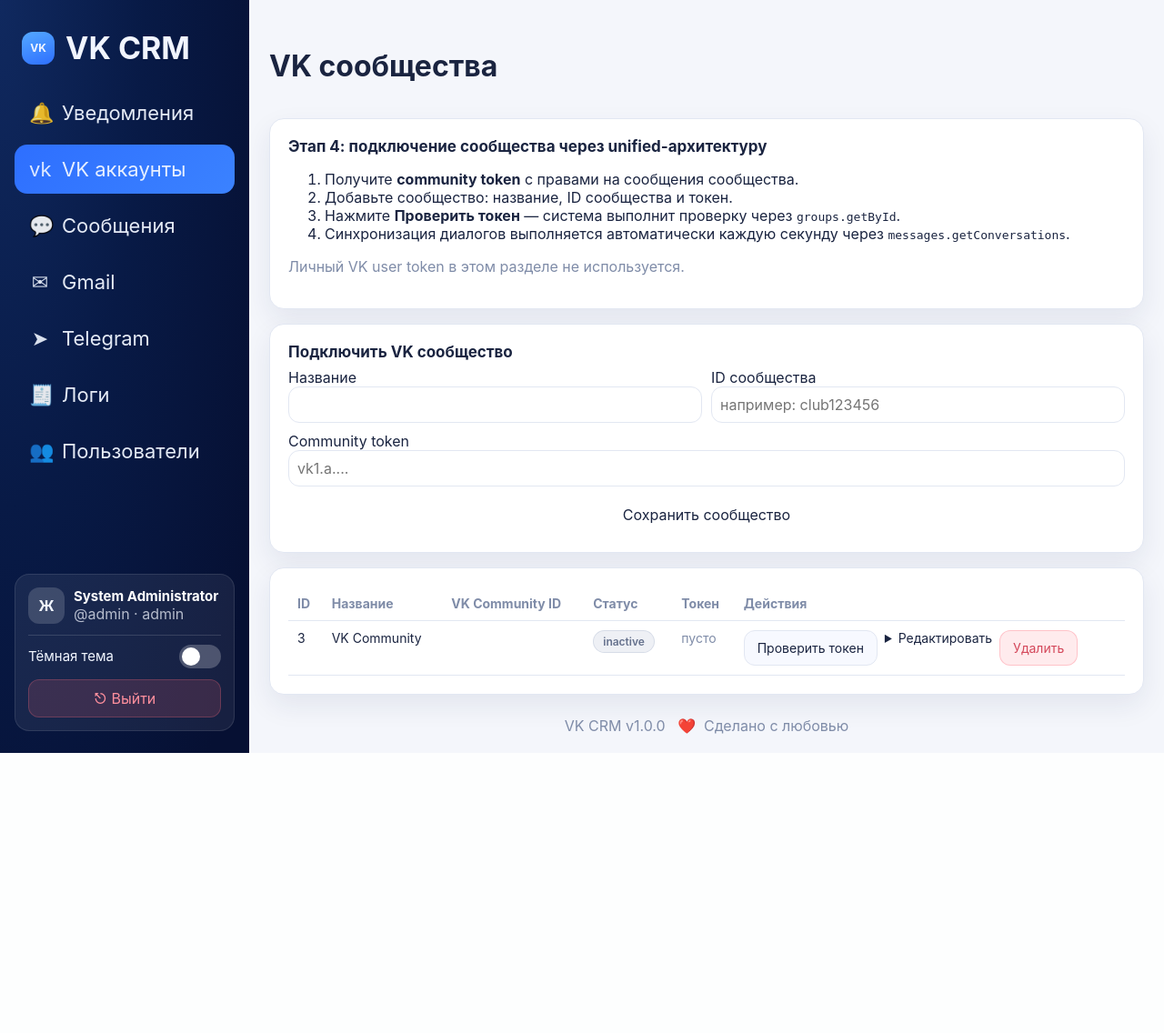
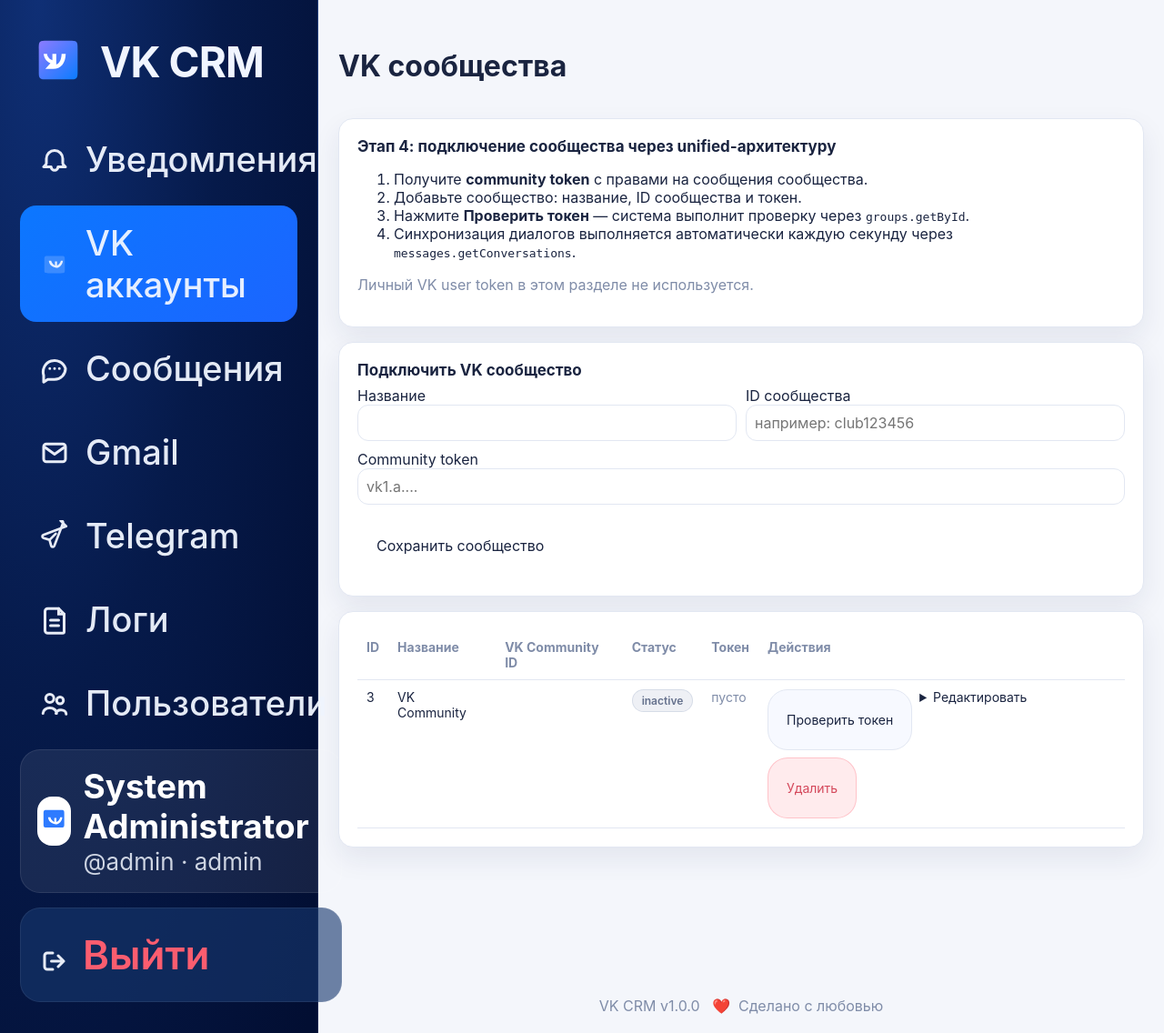
Before and after one commit to vhudoverdiev/Message, a FastAPI app: page /accounts in a window 1280 px wide. Shown: the whole page at 91% size. Before the commit the page ends 828 px from the top, so only its background shows below. Run offline with FastAPI, Linux system fonts and the light colour scheme; the visitor is signed in with stand-in values (Sample User, id 1).

Commit message:
Redesign sidebar to match provided VK CRM mockup

```diff
--- a/app/static/style.css
+++ b/app/static/style.css
@@ -59,14 +59,15 @@
 
 .app-shell {
     display: grid;
-    grid-template-columns: 274px 1fr;
+    grid-template-columns: 350px 1fr;
     min-height: 100vh;
 }
 
 .sidebar {
-    background: var(--sidebar-bg);
+    background: radial-gradient(120% 140% at 12% 0%, #0f2f75 0%, #061a4a 48%, #020e32 100%);
     color: #f1f5ff;
-    padding: 24px 16px;
+    padding: 34px 22px;
+    border-right: 1px solid rgba(255, 255, 255, 0.08);
     display: flex;
     flex-direction: column;
     justify-content: space-between;
@@ -75,135 +76,105 @@
 .brand {
     display: flex;
     align-items: center;
-    gap: 12px;
+    gap: 14px;
     font-weight: 700;
-    font-size: 34px;
-    padding: 8px 8px 24px;
+    font-size: 46px;
+    line-height: 1;
+    letter-spacing: -0.02em;
+    padding: 2px 10px 34px;
 }
 
 .brand-logo {
-    width: 36px;
-    height: 36px;
-    border-radius: 12px;
+    width: 64px;
+    height: 64px;
+    flex: 0 0 auto;
     display: inline-flex;
     align-items: center;
     justify-content: center;
-    background: linear-gradient(160deg, #54a8ff, #2e6fff);
-    font-size: 12px;
-    font-weight: 700;
+}
+
+.brand-logo svg,
+.menu-icon svg,
+.account-avatar svg {
+    width: 100%;
+    height: 100%;
 }
 
 .menu a {
     display: flex;
     align-items: center;
-    gap: 12px;
-    padding: 14px 16px;
-    border-radius: 14px;
-    margin-bottom: 8px;
-    font-size: 22px;
+    gap: 16px;
+    padding: 18px 20px;
+    border-radius: 18px;
+    margin-bottom: 10px;
+    font-size: 38px;
+    font-weight: 500;
     color: rgba(240, 246, 255, 0.95);
     transition: background-color .18s;
 }
 
 .menu a.active,
 .menu a:hover {
-    background: linear-gradient(135deg, #2e6fff, #3b82ff);
+    background: linear-gradient(135deg, #0c77ff, #1b65ff);
 }
 
 .menu-icon {
-    width: 24px;
-    text-align: center;
+    width: 36px;
+    height: 36px;
+    color: #f3f7ff;
     opacity: .95;
+    flex: 0 0 auto;
 }
 
-.sidebar-footer {
-    margin-top: 20px;
-    padding: 14px;
-    background: rgba(255, 255, 255, 0.07);
-    border-color: rgba(255, 255, 255, 0.1);
-    box-shadow: none;
+.sidebar-bottom {
     display: grid;
-    gap: 12px;
+    gap: 16px;
 }
 
 .account-panel {
-    background: transparent;
-    border: 0;
+    background: rgba(255, 255, 255, 0.08);
+    border: 1px solid rgba(255, 255, 255, 0.09);
+    border-radius: 22px;
     box-shadow: none;
     display: flex;
     align-items: center;
-    gap: 10px;
-    padding: 0;
+    gap: 14px;
+    padding: 18px;
 }
 
 .account-avatar {
-    width: 40px;
-    height: 40px;
-    border-radius: 12px;
+    width: 54px;
+    height: 54px;
+    border-radius: 16px;
     display: grid;
     place-items: center;
-    background: rgba(255,255,255,.16);
-    font-weight: 700;
+    background: #fff;
 }
 
-.account-meta strong { display: block; color: #fff; font-size: 15px; }
+.account-meta strong { display: block; color: #fff; font-size: 37px; line-height: 1.2; }
 .small { color: var(--muted); }
-.account-meta .small { color: rgba(242, 247, 255, .72); }
-
-.theme-switch-row {
-    display: flex;
-    align-items: center;
-    justify-content: space-between;
-    color: #f1f6ff;
-    font-size: 15px;
-    padding-top: 10px;
-    border-top: 1px solid rgba(255, 255, 255, 0.14);
-}
-
-.theme-switch-input {
-    position: absolute;
-    opacity: 0;
-    width: 1px;
-    height: 1px;
-}
-
-.theme-switch-slider {
-    position: relative;
-    width: 46px;
-    height: 26px;
-    border-radius: 999px;
-    background: rgba(255, 255, 255, .23);
-}
-
-.theme-switch-slider::after {
-    content: "";
-    position: absolute;
-    width: 20px;
-    height: 20px;
-    border-radius: 50%;
-    top: 3px;
-    left: 3px;
-    background: #fff;
-    transition: transform .2s;
-}
-
-.theme-switch-input:checked + .theme-switch-slider::after { transform: translateX(20px); }
+.account-meta .small { color: rgba(242, 247, 255, .84); font-size: 26px; }
 
 .btn {
-    display: inline-block;
+    display: inline-flex;
+    align-items: center;
+    justify-content: flex-start;
+    gap: 12px;
     border: 1px solid transparent;
-    border-radius: 12px;
-    padding: 10px 14px;
+    border-radius: 22px;
+    padding: 24px 20px;
     font: inherit;
     cursor: pointer;
-    text-align: center;
+    text-align: left;
 }
 
 .logout-btn {
     width: 100%;
-    background: rgba(255, 101, 117, .15);
-    color: #ff8f9d;
-    border-color: rgba(255, 110, 124, .25);
+    background: rgba(23, 55, 111, .62);
+    color: #fb5d6f;
+    border-color: rgba(255, 255, 255, 0.07);
+    font-size: 44px;
+    font-weight: 600;
 }
 
 .main {
--- a/app/templates/base.html
+++ b/app/templates/base.html
@@ -11,35 +11,83 @@
     <aside class="sidebar">
         <div>
             <div class="brand">
-                <span class="brand-logo" aria-hidden="true">VK</span>
+                <span class="brand-logo" aria-hidden="true">
+                    <svg viewBox="0 0 24 24" fill="none" xmlns="http://www.w3.org/2000/svg">
+                        <path d="M4 6.8c0-1.7 0-2.5.52-3.02C5.04 3.26 5.84 3.26 7.42 3.26h9.16c1.58 0 2.38 0 2.9.52.52.52.52 1.32.52 2.9v9.16c0 1.58 0 2.38-.52 2.9-.52.52-1.32.52-2.9.52H7.42c-1.58 0-2.38 0-2.9-.52C4 18.22 4 17.42 4 15.84V6.8z" fill="url(#vkLogoGradient)"/>
+                        <path d="M8.1 14.9h1.8c3.2 0 5.1-2.3 5.2-6.2h-1.7c-.1 2.9-1.3 4.1-2.2 4.4V8.7h-1.6v2.6c-.9-.2-2.1-1.3-2.2-2.6H6c.2 2.2 1.7 3.4 2.8 3.9l-2.1 2.3h1.4z" fill="white"/>
+                        <defs>
+                            <linearGradient id="vkLogoGradient" x1="4" y1="3.26" x2="20" y2="19.26" gradientUnits="userSpaceOnUse">
+                                <stop stop-color="#8C7BFF"/>
+                                <stop offset="1" stop-color="#0A7CFF"/>
+                            </linearGradient>
+                        </defs>
+                    </svg>
+                </span>
                 <span>VK CRM</span>
             </div>
             <nav class="menu">
-                <a href="/dashboard" class="{% if request.url.path in ['/', '/dashboard'] %}active{% endif %}"><span class="menu-icon">🔔</span>Уведомления</a>
-                <a href="/accounts" class="{% if '/accounts' in request.url.path %}active{% endif %}"><span class="menu-icon">vk</span>VK аккаунты</a>
-                <a href="/messages" class="{% if '/messages' in request.url.path %}active{% endif %}"><span class="menu-icon">💬</span>Сообщения</a>
-                <a href="/gmail" class="{% if '/gmail' in request.url.path %}active{% endif %}"><span class="menu-icon">✉</span>Gmail</a>
-                <a href="/telegram" class="{% if '/telegram' in request.url.path %}active{% endif %}"><span class="menu-icon">➤</span>Telegram</a>
-                <a href="/logs" class="{% if '/logs' in request.url.path %}active{% endif %}"><span class="menu-icon">🧾</span>Логи</a>
-                <a href="/users" class="{% if '/users' in request.url.path %}active{% endif %}"><span class="menu-icon">👥</span>Пользователи</a>
+                <a href="/dashboard" class="{% if request.url.path in ['/', '/dashboard'] %}active{% endif %}">
+                    <span class="menu-icon" aria-hidden="true">
+                        <svg viewBox="0 0 24 24" fill="none"><path d="M15 17h5l-1.4-1.4a2 2 0 0 1-.6-1.4V11a6 6 0 1 0-12 0v3.2c0 .5-.2 1-.6 1.4L4 17h5" stroke="currentColor" stroke-width="2" stroke-linecap="round" stroke-linejoin="round"/><path d="M9.5 17a2.5 2.5 0 0 0 5 0" stroke="currentColor" stroke-width="2" stroke-linecap="round"/></svg>
+                    </span>
+                    Уведомления
+                </a>
+                <a href="/accounts" class="{% if '/accounts' in request.url.path %}active{% endif %}">
+                    <span class="menu-icon" aria-hidden="true">
+                        <svg viewBox="0 0 24 24" fill="none"><path d="M4.5 8.5c0-1.3 0-2 .41-2.4.4-.41 1.1-.41 2.4-.41h9.38c1.3 0 2 0 2.4.41.41.4.41 1.1.41 2.4v7c0 1.3 0 2-.41 2.4-.4.41-1.1.41-2.4.41H7.31c-1.3 0-2 0-2.4-.41-.41-.4-.41-1.1-.41-2.4v-7z" fill="currentColor" opacity=".2"/><path d="M7.8 9.2h1.7c.3 1.5 1.4 2.8 2.8 3.5v-3h1.5v3c1.2-.4 2.5-1.8 2.8-3.5h1.5c-.2 2.8-2.1 4.5-3.8 5.1h-1.1C10.2 13.7 8.1 12.2 7.8 9.2z" fill="currentColor"/></svg>
+                    </span>
+                    VK аккаунты
+                </a>
+                <a href="/messages" class="{% if '/messages' in request.url.path %}active{% endif %}">
+                    <span class="menu-icon" aria-hidden="true">
+                        <svg viewBox="0 0 24 24" fill="none"><path d="M20 11.5a8 8 0 0 1-8 8H7l-3 2v-5a8 8 0 1 1 16-5z" stroke="currentColor" stroke-width="2" stroke-linecap="round" stroke-linejoin="round"/><path d="M8.5 11.5h.01M12 11.5h.01M15.5 11.5h.01" stroke="currentColor" stroke-width="2" stroke-linecap="round"/></svg>
+                    </span>
+                    Сообщения
+                </a>
+                <a href="/gmail" class="{% if '/gmail' in request.url.path %}active{% endif %}">
+                    <span class="menu-icon" aria-hidden="true">
+                        <svg viewBox="0 0 24 24" fill="none"><path d="M4 7.5c0-1.1.9-2 2-2h12a2 2 0 0 1 2 2v9a2 2 0 0 1-2 2H6a2 2 0 0 1-2-2v-9z" stroke="currentColor" stroke-width="2"/><path d="m5 8 7 5 7-5" stroke="currentColor" stroke-width="2" stroke-linecap="round" stroke-linejoin="round"/></svg>
+                    </span>
+                    Gmail
+                </a>
+                <a href="/telegram" class="{% if '/telegram' in request.url.path %}active{% endif %}">
+                    <span class="menu-icon" aria-hidden="true">
+                        <svg viewBox="0 0 24 24" fill="none"><path d="M20.5 4.5 3.8 10.9c-1.1.4-1 2 .2 2.3l4.3 1.2 1.2 4.3c.3 1.2 1.9 1.3 2.3.2l6.4-16.7c.4-1.1-.7-2.2-1.8-1.8z" stroke="currentColor" stroke-width="1.8" stroke-linejoin="round"/><path d="m8.4 14.4 4.5-4.5" stroke="currentColor" stroke-width="1.8" stroke-linecap="round"/></svg>
+                    </span>
+                    Telegram
+                </a>
+                <a href="/logs" class="{% if '/logs' in request.url.path %}active{% endif %}">
+                    <span class="menu-icon" aria-hidden="true">
+                        <svg viewBox="0 0 24 24" fill="none"><path d="M7 3.5h8l4 4v13a1 1 0 0 1-1 1H7a2 2 0 0 1-2-2V5.5a2 2 0 0 1 2-2z" stroke="currentColor" stroke-width="2"/><path d="M15 3.5v4h4M9 12h6M9 16h6" stroke="currentColor" stroke-width="2" stroke-linecap="round"/></svg>
+                    </span>
+                    Логи
+                </a>
+                <a href="/users" class="{% if '/users' in request.url.path %}active{% endif %}">
+                    <span class="menu-icon" aria-hidden="true">
+                        <svg viewBox="0 0 24 24" fill="none"><path d="M8.5 11a3 3 0 1 0 0-6 3 3 0 0 0 0 6zM16 12a2.5 2.5 0 1 0 0-5 2.5 2.5 0 0 0 0 5zM3.5 19c0-2.2 2.2-4 5-4s5 1.8 5 4M13 19c.4-1.4 1.9-2.5 3.7-2.5 2 0 3.8 1.3 3.8 3" stroke="currentColor" stroke-width="2" stroke-linecap="round"/></svg>
+                    </span>
+                    Пользователи
+                </a>
             </nav>
         </div>
 
-        <div class="sidebar-footer">
+        <div class="sidebar-bottom">
             <div class="account-panel">
-                <div class="account-avatar" aria-hidden="true">Ж</div>
+                <div class="account-avatar" aria-hidden="true">
+                    <svg viewBox="0 0 24 24" fill="none"><path d="M4.5 6.8c0-1.3 0-2 .41-2.4.4-.41 1.1-.41 2.4-.41h9.38c1.3 0 2 0 2.4.41.41.4.41 1.1.41 2.4v7c0 1.3 0 2-.41 2.4-.4.41-1.1.41-2.4.41H7.31c-1.3 0-2 0-2.4-.41-.41-.4-.41-1.1-.41-2.4v-7z" fill="#2E7BFF"/><path d="M7.8 9.2h1.7c.3 1.5 1.4 2.8 2.8 3.5v-3h1.5v3c1.2-.4 2.5-1.8 2.8-3.5h1.5c-.2 2.8-2.1 4.5-3.8 5.1h-1.1C10.2 13.7 8.1 12.2 7.8 9.2z" fill="white"/></svg>
+                </div>
                 <div class="account-meta">
                     <strong>{{ current_user.full_name }}</strong>
                     <div class="small">@{{ current_user.username }} · {{ current_user.role }}</div>
                 </div>
             </div>
-            <label class="theme-switch-row" for="theme-toggle-switch">
-                <span>Тёмная тема</span>
-                <input id="theme-toggle-switch" type="checkbox" class="theme-switch-input">
-                <span class="theme-switch-slider" aria-hidden="true"></span>
-            </label>
             <form action="/logout" method="post" class="inline-form sidebar-logout-form">
-                <button class="btn logout-btn" type="submit">⎋ Выйти</button>
+                <button class="btn logout-btn" type="submit">
+                    <span class="menu-icon" aria-hidden="true">
+                        <svg viewBox="0 0 24 24" fill="none"><path d="M10 6H6a2 2 0 0 0-2 2v8a2 2 0 0 0 2 2h4" stroke="currentColor" stroke-width="2" stroke-linecap="round"/><path d="m14 16 4-4-4-4M18 12H9" stroke="currentColor" stroke-width="2" stroke-linecap="round" stroke-linejoin="round"/></svg>
+                    </span>
+                    Выйти
+                </button>
             </form>
         </div>
     </aside>
```
